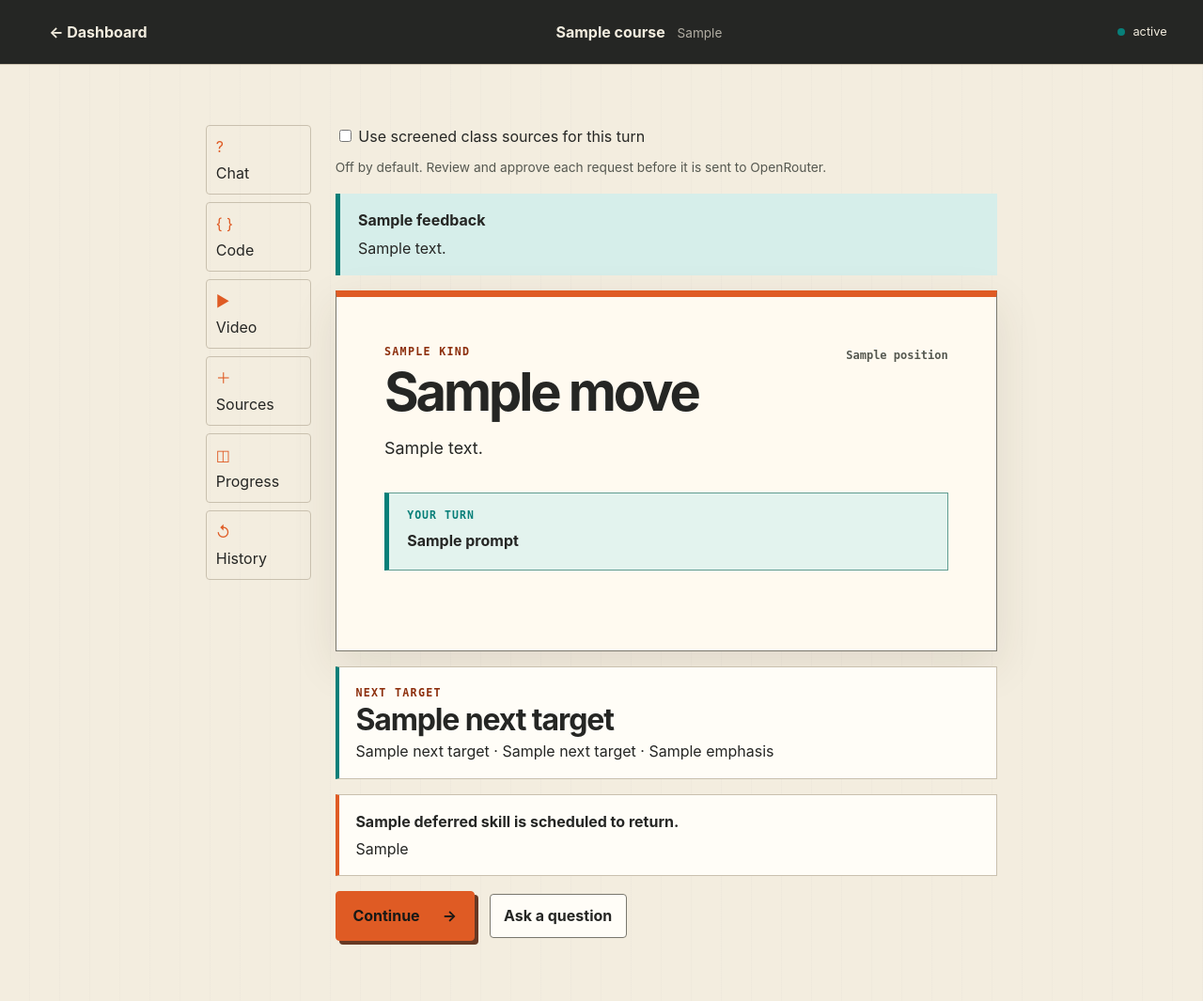
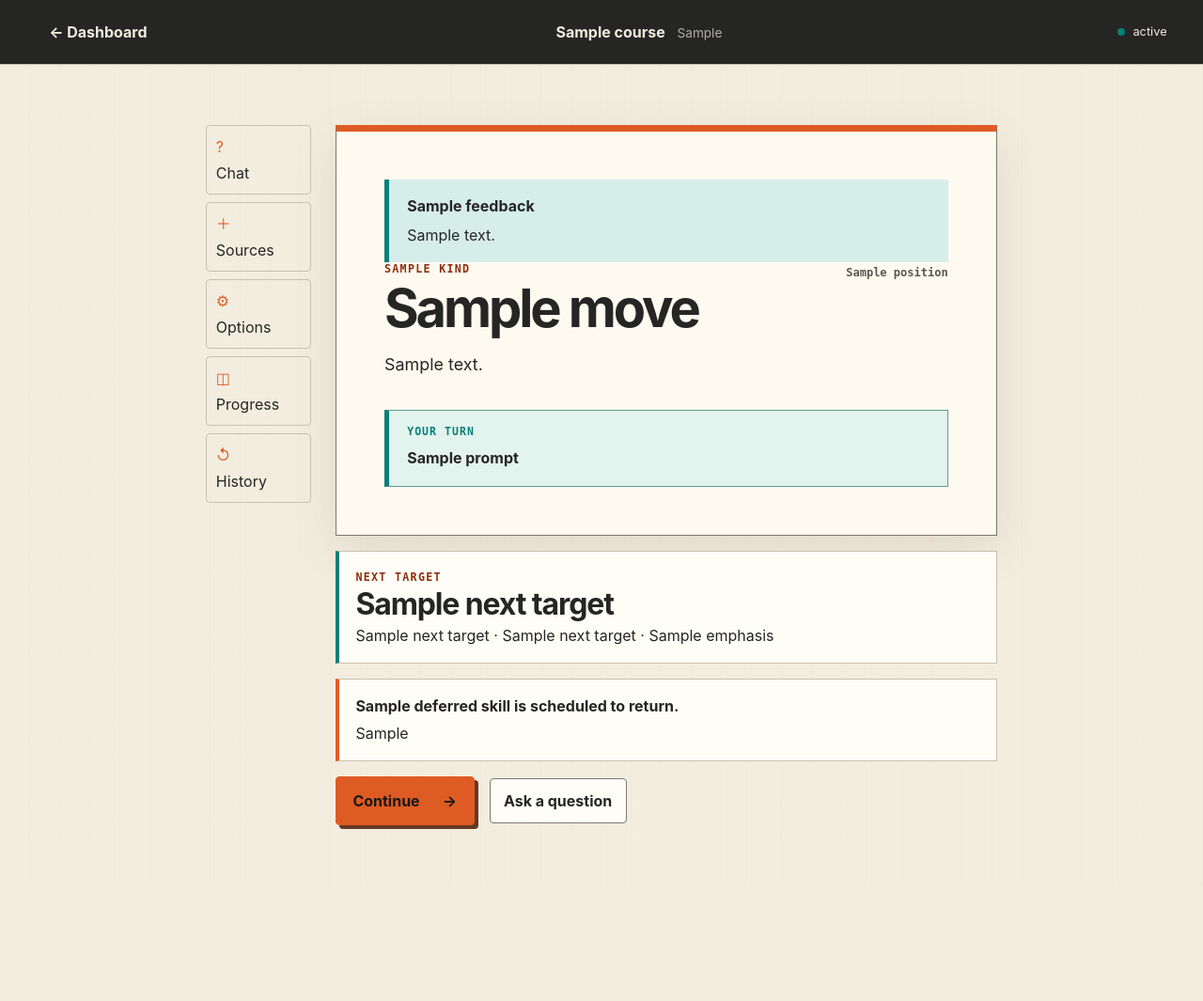
Before and after one commit to rosshd/openlearn, a Python web app: template src/openlearn/web/templates/focus.html in a window 1280 px wide. Shown: the part 66-1131 px from the top of the page at 94% size. After the commit the page ends 948 px from the top, so only its background shows below. Run offline with Jinja, Linux system fonts and the light colour scheme; the template is opened without the code that fills it: most values are stand-ins (such as "Sample title", 1, 10 or a date in 2020).

Commit message:
fix: simplify lesson tools and relocate course options (#104)

```diff
--- a/src/openlearn/web/static/openlearn.css
+++ b/src/openlearn/web/static/openlearn.css
@@ -417,33 +417,29 @@ h2 { font-size: clamp(1.35rem, 3vw, 2rem); line-height: 1.1; letter-spacing: -0.
   --surface-motion-duration: 720ms;
   position: relative;
   width: 100%;
-  display: flex;
-  align-items: flex-start;
+  display: grid;
+  grid-template-columns: 7rem minmax(0, 44rem);
+  gap: var(--focus-gap);
+  align-items: start;
   justify-content: center;
 }
+.focus-shell[data-tool-active] { grid-template-columns: 6.5rem minmax(0, 1.2fr) minmax(0, 1fr); }
 .tool-rail {
-  flex: 0 0 7rem;
-  margin-right: var(--focus-gap);
   align-self: start;
   position: sticky;
   top: 9rem;
   display: grid;
   gap: 0.5rem;
-  transition: flex-basis var(--surface-motion-duration) cubic-bezier(0.4, 0, 0.2, 1);
 }
-.focus-shell[data-tool-active] .tool-rail { flex-basis: 6.5rem; }
 .rail-button { min-height: 3.5rem; padding: 0.6rem; border: 1px solid var(--line); border-radius: var(--radius); background: transparent; display: grid; gap: 0.2rem; text-align: left; cursor: pointer; transition: border-color 180ms ease, background-color 180ms ease, transform 180ms ease; }
 .rail-button span { color: var(--orange); }
 .rail-button:hover { border-color: var(--line-strong); background: var(--surface-raised); transform: translateX(2px); }
 .rail-button[aria-expanded="true"] { border-color: var(--orange); background: color-mix(in srgb, var(--orange) 11%, var(--surface-raised)); box-shadow: inset 3px 0 var(--orange); }
 .focus-column {
   min-width: 0;
-  flex: 0 1 44rem;
   display: grid;
   gap: 1rem;
-  transition: flex-grow var(--surface-motion-duration) cubic-bezier(0.4, 0, 0.2, 1), flex-basis var(--surface-motion-duration) cubic-bezier(0.4, 0, 0.2, 1);
 }
-.focus-shell[data-tool-active] .focus-column { flex-grow: 0.92; flex-basis: 24rem; }
 .move-surface { min-height: min(48vh, 33rem); padding: clamp(1.4rem, 5vw, 3.2rem); border: 1px solid var(--line-strong); border-top: 7px solid var(--orange); background: var(--surface); box-shadow: var(--shadow); }
 .move-surface[data-streaming] { overflow: visible; }
 .move-surface h1 { max-width: 20ch; font-size: clamp(2rem, 5vw, 3.5rem); }
--- a/src/openlearn/web/static/openlearn.js
+++ b/src/openlearn/web/static/openlearn.js
@@ -472,16 +472,11 @@ let latestAppliedCourseRevision = Number(focusShell?.dataset.revision || 0);
 let latestAppliedChatRevision = Number(focusShell?.dataset.chatRevision || 0);
 
 let activeToolOpener = null;
-let preparedVideo = null;
-let videoRequestGeneration = 0;
-let codeRevision = null;
-let codeDirty = false;
-let codeEditVersion = 0;
 let toolOpenVersion = 0;
 let surfaceMotionVersion = 0;
 const focusLayoutAnimations = new Map();
 
-const availableTools = new Set(["chat", "code", "video", "sources"]);
+const availableTools = new Set(["chat", "sources", "options"]);
 
 function chatDraftStorageKey() {
   return focusShell?.dataset.courseSlug
@@ -683,31 +678,6 @@ function setToolUrl(tool, {replace = false} = {}) {
   window.history[replace ? "replaceState" : "pushState"]({}, "", next);
 }
 
-function confirmDiscardCodeChanges() {
-  if (!codeDirty) return true;
-  return window.confirm("Discard unsaved changes to this Python draft?");
-}
-
-function clearPreparedVideo() {
-  preparedVideo = null;
-  const consent = toolSurface?.querySelector("[data-video-consent]");
-  if (consent) consent.hidden = true;
-  toolSurface?.querySelector("[data-video-frame]")?.replaceChildren();
-}
-
-function invalidatePreparedVideo() {
-  videoRequestGeneration += 1;
-  clearPreparedVideo();
-}
-
-function renderCodeResult(result) {
-  const region = toolSurface?.querySelector("[data-code-result]");
-  if (!region) return;
-  region.hidden = false;
-  region.querySelector("[data-code-result-kind]").textContent = result.kind || result.status || "saved";
-  const output = [result.stdout, result.stderr].filter((value) => value !== undefined && value !== null && value !== "").join("\n");
-  region.querySelector("[data-code-output]").textContent = output.length ? output : result.message || "No output.";
-}
 
 function renderSources(result) {
   const region = toolSurface?.querySelector("[data-source-results]");
@@ -743,16 +713,6 @@ function renderSources(result) {
 async function loadToolState(tool) {
   if (tool === "chat") {
     await refreshChat();
-  } else if (tool === "code") {
-    const result = await requestJson(toolEndpoint("code"));
-    const draft = toolSurface.querySelector("[data-code-draft]");
-    codeRevision = result.revision || null;
-    if (!codeDirty) {
-      draft.value = result.source || result.draft || "";
-      codeDirty = false;
-    }
-    if (result.result) renderCodeResult(result.result);
-    else toolSurface.querySelector("[data-code-result]").hidden = true;
   } else if (tool === "sources") {
     renderSources(await requestJson(toolEndpoint("sources")));
   }
@@ -770,8 +730,6 @@ async function openTool(tool, opener, {updateUrl = true} = {}) {
     toolSurface.querySelector("[data-tool-close]")?.focus();
     return true;
   }
-  if (currentTool === "code" && codeDirty && !confirmDiscardCodeChanges()) return false;
-  if (currentTool === "code" && codeDirty) codeDirty = false;
   const openVersion = ++toolOpenVersion;
   activeToolOpener = opener;
   for (const button of document.querySelectorAll("[data-tool-open]")) {
@@ -780,7 +738,7 @@ async function openTool(tool, opener, {updateUrl = true} = {}) {
   for (const panel of toolSurface.querySelectorAll("[data-tool-panel]")) {
     panel.hidden = panel.dataset.toolPanel !== tool;
   }
-  const titles = {chat: "Tutor chat", code: "Code workbench", video: "Video player", sources: "Course sources"};
+  const titles = {chat: "Tutor chat", sources: "Course sources", options: "Course options"};
   toolSurface.querySelector("[data-tool-title]").textContent = titles[tool] || "Learning tool";
   if (toolSurface.hidden || toolSurface.getAttribute("aria-hidden") === "true") {
     revealSurface(toolSurface, () => {
@@ -793,13 +751,13 @@ async function openTool(tool, opener, {updateUrl = true} = {}) {
   toolStatus(
     tool === "chat"
       ? "Your lesson stays open while you ask."
-      : tool === "video"
-        ? "Video stays private until you load it."
+      : tool === "options"
+        ? "Local course options."
         : "Loading local tool state…"
   );
   try {
     await loadToolState(tool);
-    if (openVersion === toolOpenVersion && tool !== "video") toolStatus("Ready.");
+    if (openVersion === toolOpenVersion) toolStatus("Ready.");
   } catch (error) {
     if (openVersion === toolOpenVersion) toolStatus(error.message, true);
   }
@@ -812,15 +770,12 @@ async function openTool(tool, opener, {updateUrl = true} = {}) {
 function closeTool({updateUrl = true} = {}) {
   if (!toolSurface || !focusShell) return false;
   const currentTool = focusShell.dataset.toolActive;
-  if (currentTool === "code" && codeDirty && !confirmDiscardCodeChanges()) return false;
-  if (currentTool === "code" && codeDirty) codeDirty = false;
   toolOpenVersion += 1;
   for (const button of document.querySelectorAll("[data-tool-open]")) button.setAttribute("aria-expanded", "false");
   if (updateUrl) setToolUrl(null, {replace: true});
   const opener = activeToolOpener;
   activeToolOpener = null;
   opener?.focus();
-  toolSurface.querySelector("[data-video-frame]")?.replaceChildren();
   if (compactFocusLayout()) {
     hideSurface(toolSurface, () => {
       if (focusShell.dataset.toolActive === currentTool) {
@@ -848,129 +803,6 @@ for (const button of document.querySelectorAll("[data-tool-open]")) {
 }
 toolSurface?.querySelector("[data-tool-close]")?.addEventListener("click", () => closeTool());
 
-toolSurface?.querySelector("[data-code-draft]")?.addEventListener("input", () => {
-  if (!codeDirty) toolStatus("Unsaved Python draft.");
-  codeDirty = true;
-  codeEditVersion += 1;
-});
-
-window.addEventListener("beforeunload", (event) => {
-  if (!codeDirty) return;
-  event.preventDefault();
-  event.returnValue = "";
-});
-
-toolSurface?.querySelector("[data-code-save]")?.addEventListener("click", async () => {
-  const draft = toolSurface.querySelector("[data-code-draft]");
-  const source = draft.value;
-  const editVersion = codeEditVersion;
-  try {
-    const result = await requestJson(toolEndpoint("code"), {
-      method: "POST",
-      body: JSON.stringify({
-        action: "save",
-        source,
-        expected_revision: codeRevision,
-      }),
-    });
-    codeRevision = result.revision || codeRevision;
-    codeDirty = editVersion !== codeEditVersion;
-    toolSurface.querySelector("[data-code-result]").hidden = true;
-    toolStatus(
-      codeDirty
-        ? "Saved the submitted draft. Newer edits remain unsaved."
-        : result.message || "Draft saved locally.",
-    );
-  } catch (error) { toolStatus(error.message, true); }
-});
-
-toolSurface?.querySelector("[data-code-run]")?.addEventListener("click", async (event) => {
-  const button = event.currentTarget;
-  const draft = toolSurface.querySelector("[data-code-draft]");
-  const source = draft.value;
-  const editVersion = codeEditVersion;
-  button.disabled = true;
-  toolStatus("Running in the bounded local workspace…");
-  try {
-    const result = await requestJson(toolEndpoint("code"), {
-      method: "POST",
-      body: JSON.stringify({
-        action: "run",
-        source,
-        expected_revision: codeRevision,
-      }),
-    });
-    codeRevision = result.revision || codeRevision;
-    codeDirty = editVersion !== codeEditVersion;
-    renderCodeResult(result.result || result);
-    toolStatus(
-      codeDirty
-        ? "Run complete for the submitted draft. Newer edits remain unsaved."
-        : result.message || "Run complete.",
-    );
-  } catch (error) { toolStatus(error.message, true); }
-  finally { button.disabled = false; }
-});
-
-toolSurface?.querySelector("[data-code-reset]")?.addEventListener("click", async () => {
-  if (!window.confirm("Reset this saved draft?")) return;
-  const editVersion = codeEditVersion;
-  try {
-    const result = await requestJson(toolEndpoint("code"), {
-      method: "POST",
-      body: JSON.stringify({action: "reset", source: "", expected_revision: codeRevision}),
-    });
-    codeRevision = result.revision || null;
-    codeDirty = editVersion !== codeEditVersion;
-    if (!codeDirty) {
-      toolSurface.querySelector("[data-code-draft]").value = result.source || result.draft || "";
-      toolSurface.querySelector("[data-code-result]").hidden = true;
-    }
-    toolStatus(
-      codeDirty
-        ? "Saved draft reset. Newer edits remain unsaved."
-        : "Draft reset.",
-    );
-  } catch (error) { toolStatus(error.message, true); }
-});
-
-toolSurface?.querySelector("[data-video-form]")?.addEventListener("submit", async (event) => {
-  event.preventDefault();
-  const form = event.currentTarget;
-  invalidatePreparedVideo();
-  const requestGeneration = videoRequestGeneration;
-  try {
-    const descriptor = await requestJson(toolEndpoint("video"), {
-      method: "POST",
-      body: JSON.stringify({url: form.elements.url.value}),
-    });
-    if (requestGeneration !== videoRequestGeneration) return;
-    preparedVideo = descriptor;
-    const consent = toolSurface.querySelector("[data-video-consent]");
-    consent.hidden = false;
-    consent.querySelector("[data-video-title]").textContent = preparedVideo.label || "Video ready to load.";
-    toolSurface.querySelector("[data-video-frame]").replaceChildren();
-    toolStatus("Validated locally. YouTube has not been contacted.");
-  } catch (error) {
-    if (requestGeneration === videoRequestGeneration) toolStatus(error.message, true);
-  }
-});
-
-toolSurface?.querySelector("#video-url")?.addEventListener("input", invalidatePreparedVideo);
-
-toolSurface?.querySelector("[data-video-load]")?.addEventListener("click", () => {
-  if (!preparedVideo?.embed_url) return;
-  const frame = document.createElement("iframe");
-  frame.src = preparedVideo.embed_url;
-  frame.title = preparedVideo.label || "YouTube lesson video";
-  frame.loading = "lazy";
-  frame.referrerPolicy = "no-referrer";
-  frame.allow = "accelerometer; encrypted-media; picture-in-picture";
-  frame.setAttribute("sandbox", "allow-scripts allow-same-origin allow-presentation");
-  frame.setAttribute("allowfullscreen", "");
-  toolSurface.querySelector("[data-video-frame]").replaceChildren(frame);
-  toolStatus("Video loaded from YouTube's privacy-enhanced player.");
-});
 
 if (focusShell) {
   const requestedTool = toolFromUrl();
@@ -984,6 +816,9 @@ if (focusShell) {
 
   window.addEventListener("popstate", async () => {
     const nextTool = toolFromUrl();
+    if (!nextTool && new URL(window.location.href).searchParams.has("tool")) {
+      setToolUrl(null, {replace: true});
+    }
     const currentTool = focusShell.dataset.toolActive || null;
     if (nextTool) {
       const opener = document.querySelector(`[data-tool-open="${nextTool}"]`);
--- a/src/openlearn/web/templates/focus.html
+++ b/src/openlearn/web/templates/focus.html
@@ -5,7 +5,8 @@
   <a href="{{ url_for('dashboard') }}" class="exit-link">← Dashboard</a>
   <div class="focus-identity">
     <strong>{{ course.title }}</strong>
-    <span>{{ course.current_unit or course.unit or 'Current lesson' }}</span>
+    {% set unit_label = course.current_unit or course.unit or 'Current lesson' %}
+    {% if unit_label|trim|lower != course.title|trim|lower %}<span>{{ unit_label }}</span>{% endif %}
   </div>
   <span class="saved-state" data-saved-state><span aria-hidden="true"></span>{{ course.saved_state or 'Saved locally' }}</span>
 </div>
@@ -15,16 +16,13 @@
   {% if course.operation %}data-operation-id="{{ course.operation.id or '' }}" data-operation-state="{{ course.operation.state }}" data-operation-message="{{ course.operation.message }}" data-operation-error="{{ course.operation.error }}" data-operation-provider-recovery="{{ 'true' if course.operation.show_provider_recovery else 'false' }}"{% endif %}>
   <aside class="tool-rail" aria-label="Lesson tools">
     <button type="button" class="rail-button" data-tool-open="chat" aria-expanded="false" aria-controls="learning-tool-surface"><span aria-hidden="true">?</span> Chat</button>
-    <button type="button" class="rail-button" data-tool-open="code" aria-expanded="false" aria-controls="learning-tool-surface"><span aria-hidden="true">{ }</span> Code</button>
-    <button type="button" class="rail-button" data-tool-open="video" aria-expanded="false" aria-controls="learning-tool-surface"><span aria-hidden="true">▶</span> Video</button>
     <button type="button" class="rail-button" data-tool-open="sources" aria-expanded="false" aria-controls="learning-tool-surface"><span aria-hidden="true">＋</span> Sources</button>
+    <button type="button" class="rail-button" data-tool-open="options" aria-expanded="false" aria-controls="learning-tool-surface"><span aria-hidden="true">⚙</span> Options</button>
     <button type="button" class="rail-button" data-drawer-toggle="progress-drawer" aria-expanded="false" aria-controls="progress-drawer"><span aria-hidden="true">◫</span> Progress</button>
     <button type="button" class="rail-button" data-drawer-toggle="history-drawer" aria-expanded="false" aria-controls="history-drawer"><span aria-hidden="true">↺</span> History</button>
   </aside>
 
   <section class="focus-column" aria-labelledby="move-title">
-    <label><input type="checkbox" data-source-mode> Use screened class sources for this turn</label>
-    <p class="field-note">Off by default. Review and approve each request before it is sent to OpenRouter.</p>
     <dialog data-source-preview aria-labelledby="source-preview-title">
       <h2 id="source-preview-title">Review screened tutor request</h2>
       <p data-source-disclosure></p>
@@ -32,14 +30,13 @@
       <button type="button" data-source-cancel>Cancel</button>
       <button type="button" data-source-send>Send screened request</button>
     </dialog>
-    {% if course.feedback %}
-    <aside class="feedback-strip {{ course.feedback.tone or '' }}" aria-label="Tutor feedback">
-      <strong>{{ course.feedback.label or 'Tutor note' }}</strong>
-      <p>{{ course.feedback.content }}</p>
-    </aside>
-    {% endif %}
-
     <article class="move-surface" data-current-move data-move-type="{{ course.move.kind|lower }}">
+      {% if course.feedback %}
+      <aside class="feedback-strip {{ course.feedback.tone or '' }}" aria-label="Tutor feedback">
+        <strong>{{ course.feedback.label or 'Tutor note' }}</strong>
+        <p>{{ course.feedback.content }}</p>
+      </aside>
+      {% endif %}
       <div class="move-header">
         <p class="eyebrow" data-move-kind>{{ course.move.kind or 'Current move' }}</p>
         <span class="move-number">{{ course.move.position or course.position or 'Now' }}</span>
@@ -127,7 +124,6 @@
   <aside class="learning-tool" id="learning-tool-surface" data-tool-surface hidden aria-labelledby="learning-tool-title">
     <header class="learning-tool-header">
       <div>
-        <p class="eyebrow">Dual Surface</p>
         <h2 id="learning-tool-title" data-tool-title>Learning tool</h2>
       </div>
       <button class="drawer-close" type="button" data-tool-close aria-label="Close learning tool">×</button>
@@ -160,36 +156,11 @@
       </form>
     </section>
 
-    <section class="tool-panel" data-tool-panel="code" hidden aria-labelledby="code-tool-title">
-      <h3 id="code-tool-title">Python workbench</h3>
-      <p class="quiet-copy">A plain editor with no autocomplete. Running is explicit and does not change mastery.</p>
-      <label for="code-draft">Python draft</label>
-      <textarea id="code-draft" class="code-editor" rows="18" maxlength="50000" spellcheck="false" autocomplete="off" data-code-draft></textarea>
-      <div class="tool-actions">
-        <button class="primary-action compact" type="button" data-code-run>Run draft</button>
-        <button type="button" data-code-save>Save</button>
-        <button type="button" data-code-reset>Reset</button>
-      </div>
-      <div class="code-result" data-code-result hidden>
-        <div class="panel-heading"><h3>Run result</h3><span data-code-result-kind></span></div>
-        <pre><code data-code-output></code></pre>
-      </div>
-    </section>
-
-    <section class="tool-panel" data-tool-panel="video" hidden aria-labelledby="video-tool-title">
-      <h3 id="video-tool-title">YouTube player</h3>
-      <p class="quiet-copy">Paste a YouTube link. Nothing is sent to YouTube until you choose Load video.</p>
-      <form class="tool-form" data-video-form>
-        <label for="video-url">YouTube URL</label>
-        <input id="video-url" name="url" type="url" maxlength="2048" required placeholder="https://www.youtube.com/watch?v=…">
-        <button class="primary-action compact" type="submit">Prepare video</button>
-      </form>
-      <div class="video-consent" data-video-consent hidden>
-        <p><strong data-video-title>Ready to load this video.</strong></p>
-        <p class="field-note">Loading connects your browser to YouTube's privacy-enhanced player.</p>
-        <button type="button" class="primary-action compact" data-video-load>Load video</button>
-      </div>
-      <div class="video-frame" data-video-frame></div>
+    <section class="tool-panel" data-tool-panel="options" hidden aria-labelledby="options-tool-title">
+      <h3 id="options-tool-title">Course options</h3>
+      <label class="check-row"><input type="checkbox" data-source-mode> Use screened class sources for this turn</label>
+      <a class="quiet-link" href="{{ url_for('course_settings', slug=course.slug) }}">Course settings</a>
+      <a class="quiet-link" href="{{ url_for('setup') }}">Tutor settings</a>
     </section>
 
     <section class="tool-panel" data-tool-panel="sources" hidden aria-labelledby="sources-tool-title">
```
Also changed, not shown: other parts of src/openlearn/web/static/openlearn.css (+7 -26 lines), docs/INSTALL.md (+2 -1 lines), tests/test_lesson_tools.py (added, +223 -0 lines), tests/test_web.py (+8 -21 lines), tests/test_web_browser.py (+22 -98 lines), tests/test_web_security.py (+13 -6 lines), README.md.
